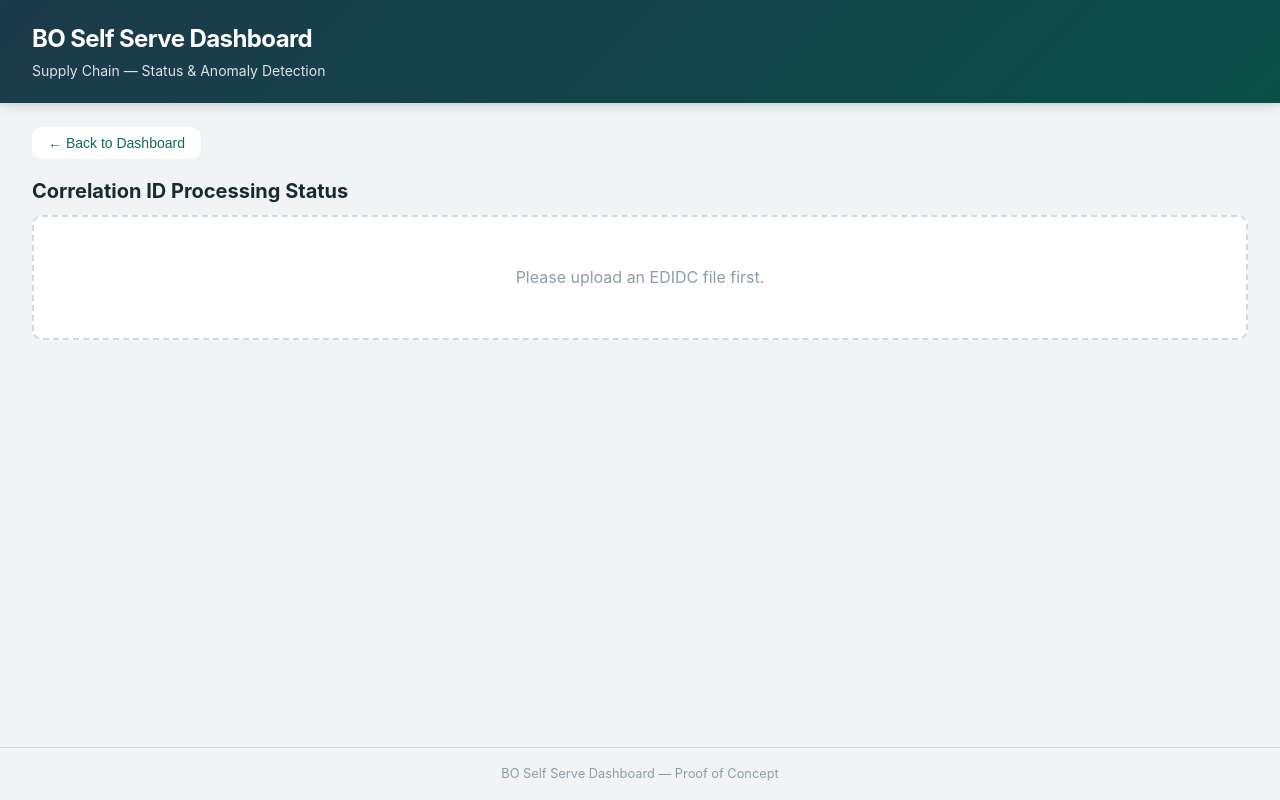
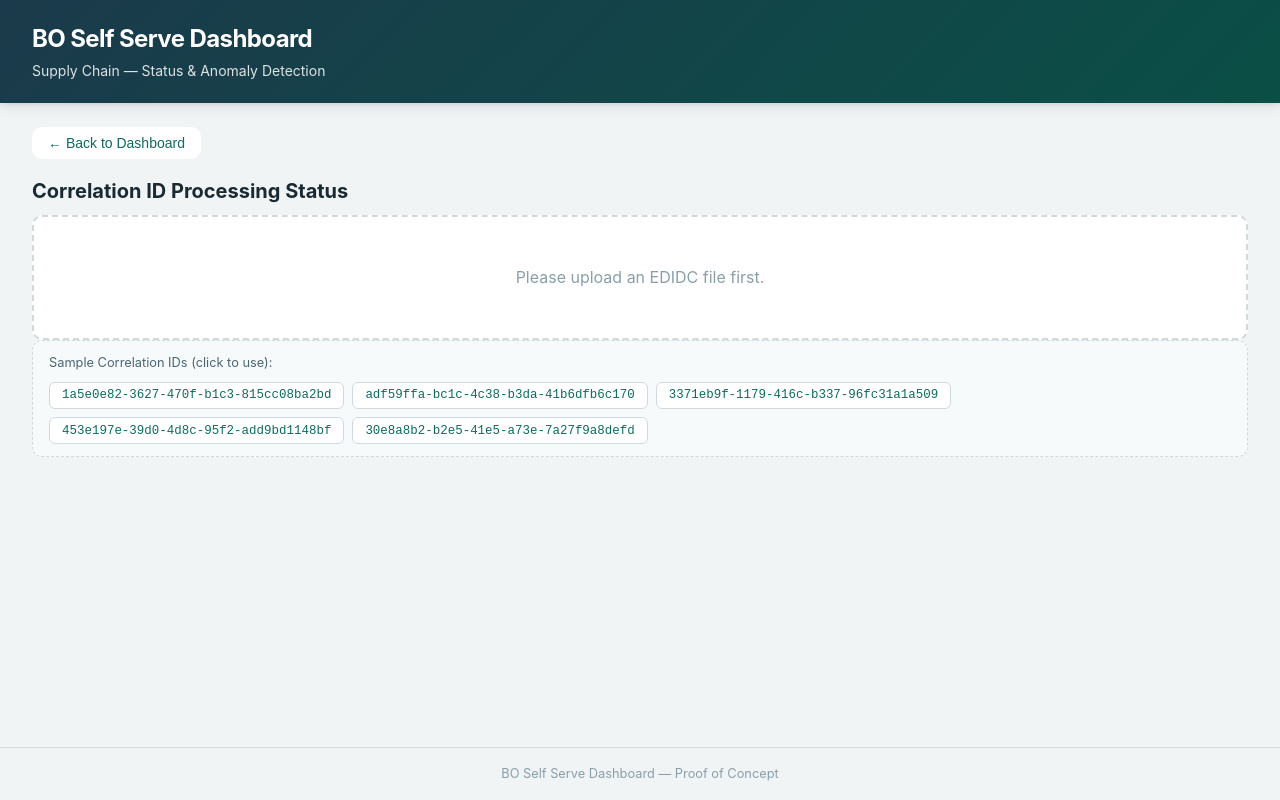
Before and after one commit to KICKASSRJ/bo-dashboard, a React (Vite) app: page / in a window 1280 px wide. Both pictures are taken after a click on the button 485 px from the left and 293 px from the top of the page. Built offline with nearby package versions, Linux system fonts and the light colour scheme.

Commit message:
Add 5 sample CIDs to Correlation ID tab

```diff
--- a/src/components/CidStatus.tsx
+++ b/src/components/CidStatus.tsx
@@ -1,4 +1,4 @@
-import { useState, useCallback } from 'react';
+import { useState, useCallback, useMemo } from 'react';
 import type { EdidcRecord, CidResult } from '../types';
 import { IDOC_STATUS_MAP } from '../types';
 
@@ -10,6 +10,14 @@ export default function CidStatus({ data }: CidStatusProps) {
   const [cid, setCid] = useState('');
   const [results, setResults] = useState<CidResult[]>([]);
   const [searched, setSearched] = useState(false);
+
+  const sampleCids = useMemo(() => [
+    '1a5e0e82-3627-470f-b1c3-815cc08ba2bd',
+    'adf59ffa-bc1c-4c38-b3da-41b6dfb6c170',
+    '3371eb9f-1179-416c-b337-96fc31a1a509',
+    '453e197e-39d0-4d8c-95f2-add9bd1148bf',
+    '30e8a8b2-b2e5-41e5-a73e-7a27f9a8defd',
+  ], []);
 
   const handleSearch = useCallback(() => {
     if (!data || !cid.trim()) return;
@@ -72,6 +80,16 @@ export default function CidStatus({ data }: CidStatusProps) {
       <div className="feature-panel">
         <h2>Correlation ID Processing Status</h2>
         <p className="empty-state">Please upload an EDIDC file first.</p>
+        <div className="sample-data">
+          <p className="sample-data__label">Sample Correlation IDs (click to use):</p>
+          <div className="sample-data__list">
+            {sampleCids.map((s, i) => (
+              <button key={i} className="sample-data__item" onClick={() => setCid(prev => prev ? `${prev}, ${s}` : s)}>
+                {s}
+              </button>
+            ))}
+          </div>
+        </div>
       </div>
     );
   }
@@ -100,6 +118,19 @@ export default function CidStatus({ data }: CidStatusProps) {
           </button>
         )}
       </div>
+
+      {!searched && (
+        <div className="sample-data">
+          <p className="sample-data__label">Sample Correlation IDs (click to use):</p>
+          <div className="sample-data__list">
+            {sampleCids.map((s, i) => (
+              <button key={i} className="sample-data__item" onClick={() => setCid(prev => prev ? `${prev}, ${s}` : s)}>
+                {s}
+              </button>
+            ))}
+          </div>
+        </div>
+      )}
 
       {searched && (
         <div className="results-section">
```
